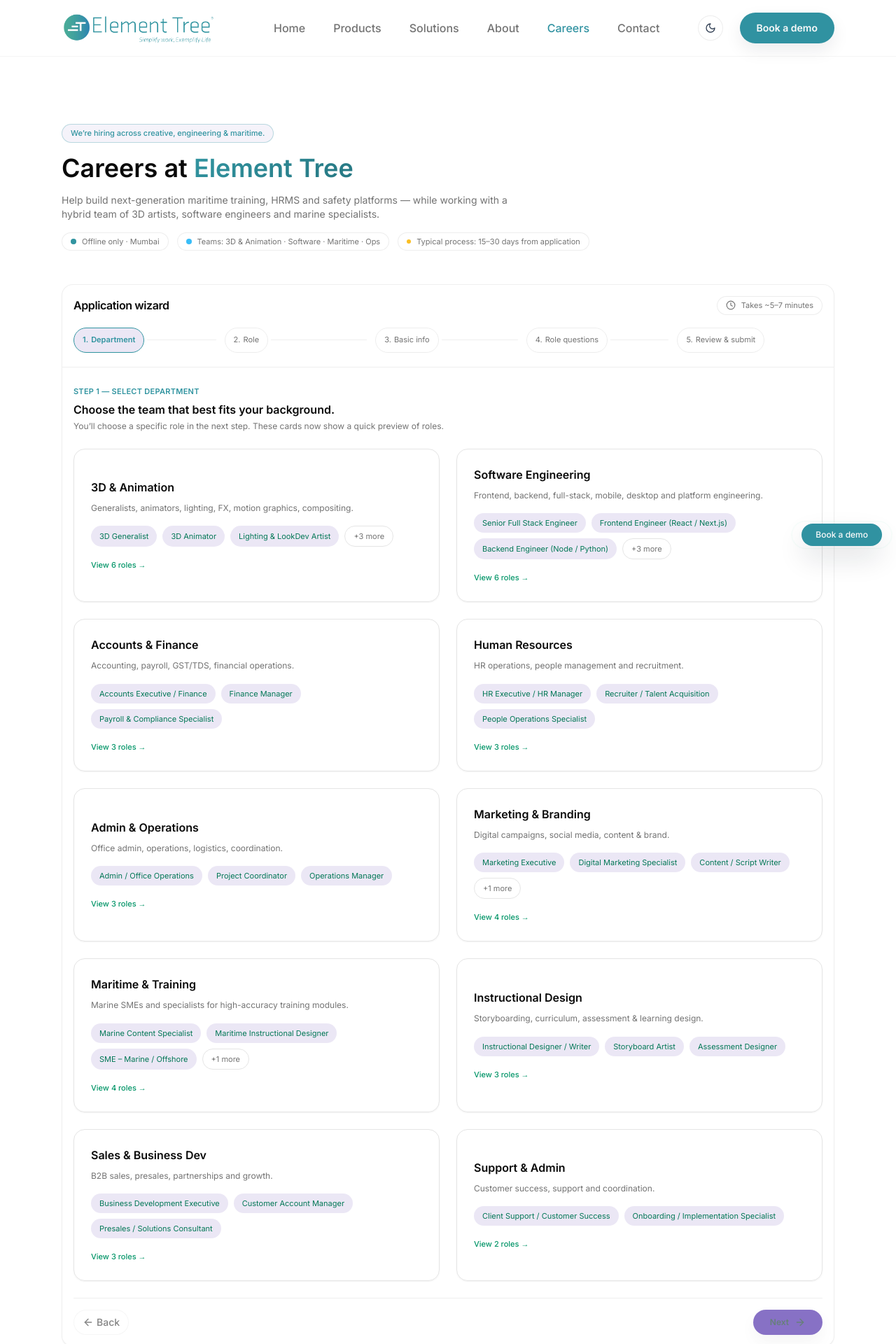
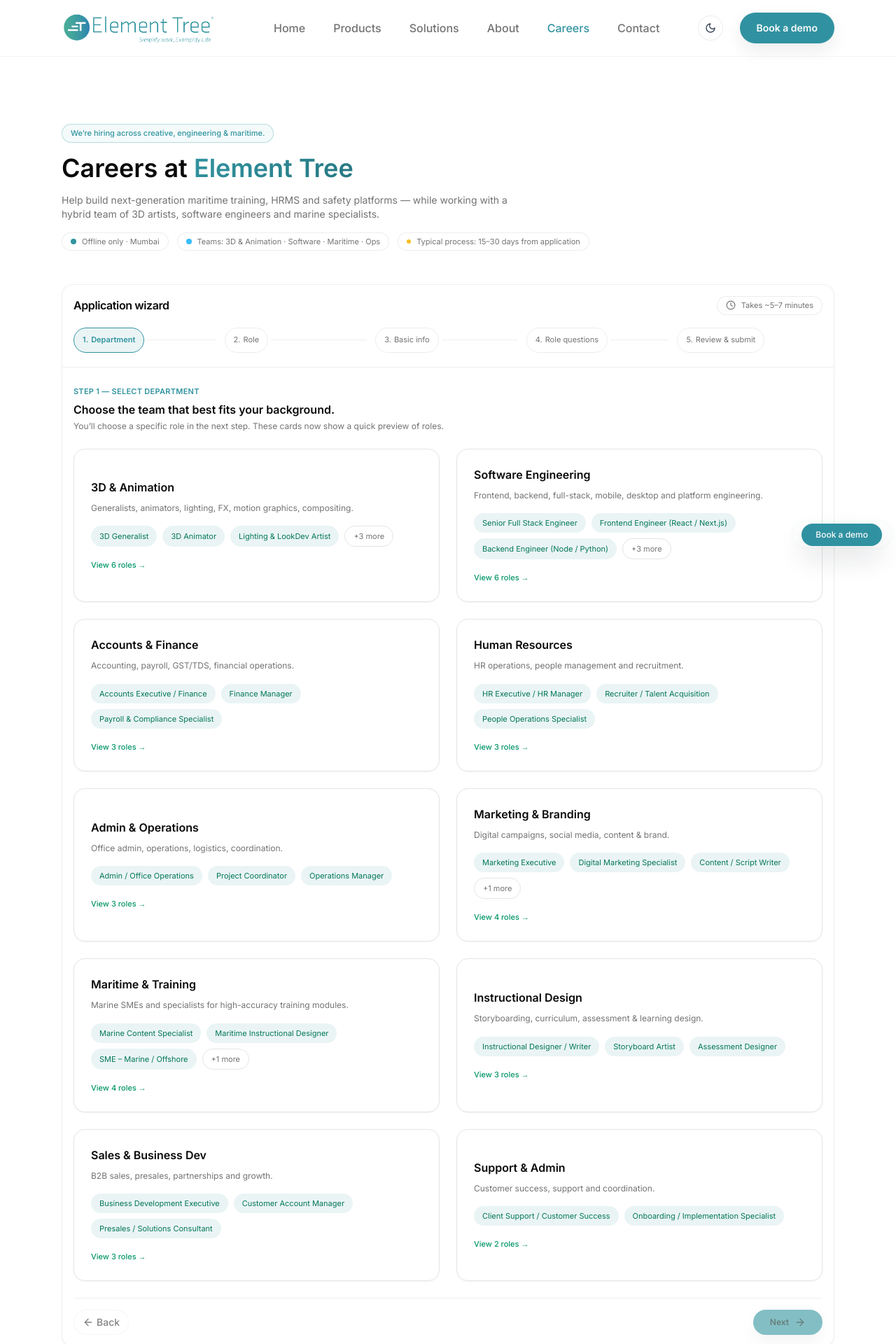
Before and after one commit to amengaji/Element-Tree-Website, a Next.js app: page /careers in a window 1280 px wide. Shown: the top 1920 px of the page at 70% size. Built offline with nearby package versions, Linux system fonts and the light colour scheme.

Commit message:
3914A0 to 3194A0

```diff
--- a/src/app/admin/login/page.tsx
+++ b/src/app/admin/login/page.tsx
@@ -112,7 +112,7 @@
               type="submit"
               size="sm"
               disabled={loading}
-              className="w-full rounded-full bg-[#3914A0] text-xs font-semibold hover:bg-[#3194A0]"
+              className="w-full rounded-full bg-[#3194A0] text-xs font-semibold hover:bg-[#3194A0]"
             >
               {loading ? "Signing in…" : "Sign in"}
             </Button>
--- a/src/app/careers/CareersPageClient.tsx
+++ b/src/app/careers/CareersPageClient.tsx
@@ -65,7 +65,7 @@
                     <span
                       className={cn(
                         "h-2.5 w-2.5 rounded-full transition",
-                        selected ? "bg-[#3914A0]" : "bg-border"
+                        selected ? "bg-[#3194A0]" : "bg-border"
                       )}
                     ></span>
                   </div>
@@ -80,7 +80,7 @@
                     {dept.roles.slice(0, 3).map((r) => (
                       <span
                         key={r.key}
-                        className="inline-flex items-center rounded-full bg-[#3914A0]/10 px-3 py-1 text-[11px] text-emerald-600"
+                        className="inline-flex items-center rounded-full bg-[#3194A0]/10 px-3 py-1 text-[11px] text-emerald-600"
                       >
                         {r.name}
                       </span>
--- a/src/app/careers/CareersWizard.tsx
+++ b/src/app/careers/CareersWizard.tsx
@@ -493,12 +493,12 @@
                 className={cn(
                   "flex h-9 items-center justify-center rounded-full border px-3 transition whitespace-nowrap",
                   isActive &&
-                    "border-[#3194A0] bg-[#3914A0]/10 text-[#3194A0] font-semibold",
+                    "border-[#3194A0] bg-[#3194A0]/10 text-[#3194A0] font-semibold",
                   !isActive &&
                     !isCompleted &&
                     "border-border/70 text-muted-foreground",
                   isCompleted &&
-                    "border-[#3194A0] bg-[#3914A0]/10 text-[#3914A0]",
+                    "border-[#3194A0] bg-[#3194A0]/10 text-[#3194A0]",
                 )}
               >
                 <span className="mr-1">{idx + 1}.</span>
@@ -567,7 +567,7 @@
                 {dept.roles.slice(0, 3).map((r) => (
                   <span
                     key={r.key}
-                    className="inline-flex items-center rounded-full bg-[#3914A0]/10 px-3 py-1 text-[11px] text-emerald-700"
+                    className="inline-flex items-center rounded-full bg-[#3194A0]/10 px-3 py-1 text-[11px] text-emerald-700"
                   >
                     {r.title}
                   </span>
@@ -629,9 +629,9 @@
                     setRoleAnswers({});
                   }}
                   className={cn(
-                    "w-full rounded-xl border px-4 py-3 text-left text-xs transition hover:border-[#3194A0]/70 hover:bg-[#3914A0]/5",
+                    "w-full rounded-xl border px-4 py-3 text-left text-xs transition hover:border-[#3194A0]/70 hover:bg-[#3194A0]/5",
                     isSelected
-                      ? "border-[#3194A0] bg-[#3914A0]/10"
+                      ? "border-[#3194A0] bg-[#3194A0]/10"
                       : "border-border/70 bg-background/80",
                   )}
                 >
@@ -787,8 +787,8 @@
                         className={cn(
                           "inline-flex items-center gap-2 rounded-full border px-3 py-1.5 text-[11px] cursor-pointer transition",
                           roleAnswers[q.id] === val
-                            ? "border-[#3194A0] bg-[#3914A0]/10 text-[#3914A0]"
-                            : "border-border/70 bg-background/80 hover:border-[#3194A0]/70 hover:bg-[#3914A0]/5",
+                            ? "border-[#3194A0] bg-[#3194A0]/10 text-[#3194A0]"
+                            : "border-border/70 bg-background/80 hover:border-[#3194A0]/70 hover:bg-[#3194A0]/5",
                         )}
                       >
                         <input
@@ -929,7 +929,7 @@
         </div>
 
         {submitState === "success" && (
-          <div className="flex items-center gap-2 rounded-xl border border-[#3194A0]/40 bg-[#3914A0]/10 px-3 py-2 text-xs text-[#3914A0]">
+          <div className="flex items-center gap-2 rounded-xl border border-[#3194A0]/40 bg-[#3194A0]/10 px-3 py-2 text-xs text-[#3194A0]">
             <CheckCircle2 className="h-4 w-4" />
             <p>
               Thank you! Your application has been recorded. If your profile
@@ -985,7 +985,7 @@
               size="sm"
               onClick={goNext}
               disabled={!canGoNext()}
-              className="inline-flex items-center gap-2 rounded-full bg-[#3914A0] px-6 py-2 text-xs font-semibold text-emerald-950 shadow-soft transition hover:bg-[#3194A0] disabled:opacity-60"
+              className="inline-flex items-center gap-2 rounded-full bg-[#3194A0] px-6 py-2 text-xs font-semibold text-emerald-950 shadow-soft transition hover:bg-[#3194A0] disabled:opacity-60"
             >
               Next
               <ArrowRight className="h-3.5 w-3.5" />
@@ -998,7 +998,7 @@
               size="sm"
               disabled={submitState === "submitting" || submitState === "success"}
               onClick={handleSubmit}
-              className="inline-flex items-center gap-2 rounded-full bg-[#3914A0] px-6 py-2 text-xs font-semibold text-emerald-950 shadow-soft transition hover:bg-[#3194A0] disabled:opacity-60"
+              className="inline-flex items-center gap-2 rounded-full bg-[#3194A0] px-6 py-2 text-xs font-semibold text-emerald-950 shadow-soft transition hover:bg-[#3194A0] disabled:opacity-60"
             >
               {submitState === "submitting" ? "Submitting…" : "Submit application"}
               {submitState !== "success" && (
--- a/src/app/careers/page.tsx
+++ b/src/app/careers/page.tsx
@@ -14,7 +14,7 @@
       <div className="container space-y-12">
         {/* HERO */}
         <header className="space-y-4">
-          <p className="inline-flex items-center rounded-full border border-[#3194A0]/30 bg-[#3914A0]/5 px-3 py-1 text-[11px] font-medium text-[#3194A0]">
+          <p className="inline-flex items-center rounded-full border border-[#3194A0]/30 bg-[#3194A0]/5 px-3 py-1 text-[11px] font-medium text-[#3194A0]">
             We’re hiring across creative, engineering & maritime.
           </p>
 
@@ -50,7 +50,7 @@
 
         {/* LIFE AT ELEMENT TREE */}
         <section className="grid gap-6 md:grid-cols-3 text-sm">
-          <div className="rounded-2xl border border-[#3194A0]/25 bg-[#3914A0]/5 p-5 shadow-soft">
+          <div className="rounded-2xl border border-[#3194A0]/25 bg-[#3194A0]/5 p-5 shadow-soft">
             <h2 className="text-sm font-semibold mb-2">
               Built around maritime & learning
             </h2>
```
